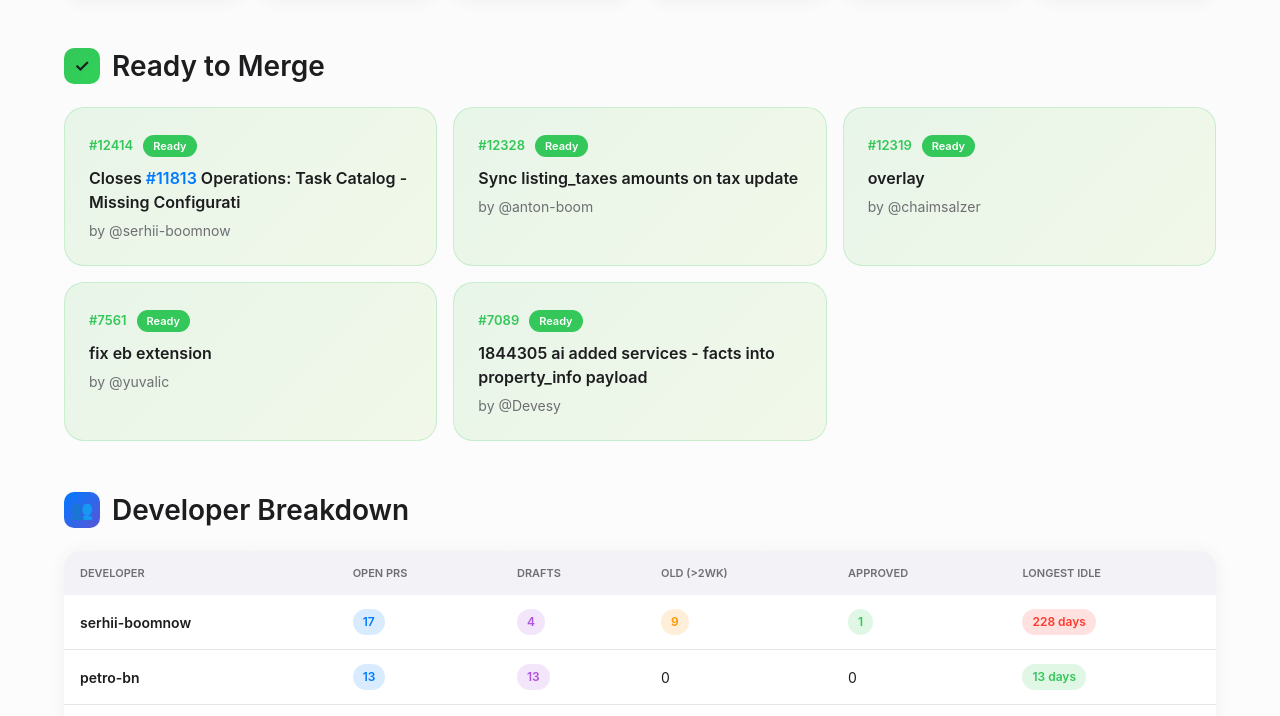
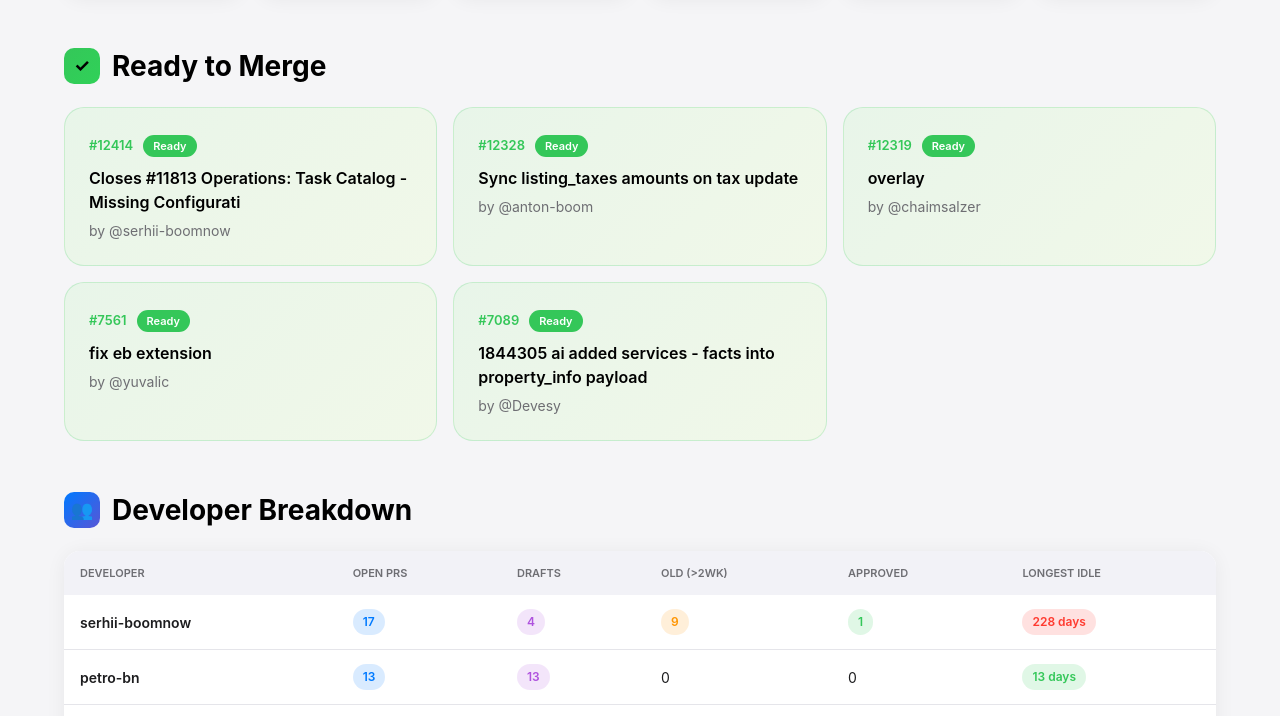
Before and after one commit to designedvr/pr-health-reports, a plain HTML site: page PR-Health-Report-2026-01-12.html in a window 1280 px wide. Shown: the part 468-1184 px from the top of the page. Drawn offline with Linux system fonts and the light colour scheme.

Commit message:
Add report for 2026-01-12

```diff
--- a/PR-Health-Report-2026-01-12.html
+++ b/PR-Health-Report-2026-01-12.html
@@ -21,15 +21,15 @@
             }
             body { background: #000; }
         }
-        body { font-family: -apple-system, BlinkMacSystemFont, sans-serif; background: linear-gradient(180deg, #FAFAFA 0%, #FFF 100%); color: var(--text-primary); line-height: 1.5; }
+        body { font-family: -apple-system, BlinkMacSystemFont, sans-serif; background: #F5F5F7; color: var(--text-primary); line-height: 1.5; }
         .container { max-width: 1200px; margin: 0 auto; padding: 40px 24px; }
         .header { text-align: center; margin-bottom: 48px; padding-bottom: 32px; border-bottom: 1px solid var(--border-color); }
         .header h1 { font-size: clamp(32px, 6vw, 52px); font-weight: 700; background: linear-gradient(135deg, var(--apple-blue), var(--apple-purple)); -webkit-background-clip: text; -webkit-text-fill-color: transparent; }
         .header .subtitle { font-size: 22px; color: var(--text-secondary); }
         .header .date { font-size: 14px; color: var(--text-tertiary); margin-top: 8px; }
         .section { margin-bottom: 48px; }
-        .section-title { font-size: 28px; font-weight: 600; margin-bottom: 20px; display: flex; align-items: center; gap: 12px; color: #1D1D1F !important; -webkit-text-fill-color: #1D1D1F !important; }
-        @media (prefers-color-scheme: dark) { .section-title { color: #F5F5F7 !important; -webkit-text-fill-color: #F5F5F7 !important; } }
+        .section-title { font-size: 28px; font-weight: 700; margin-bottom: 20px; display: flex; align-items: center; gap: 12px; color: #000000 !important; -webkit-text-fill-color: #000000 !important; }
+        @media (prefers-color-scheme: dark) { .section-title { color: #FFFFFF !important; -webkit-text-fill-color: #FFFFFF !important; } }
         .icon { width: 36px; height: 36px; border-radius: 10px; display: flex; align-items: center; justify-content: center; font-size: 18px; }
         .icon-blue { background: linear-gradient(135deg, #007AFF, #5856D6); }
         .icon-green { background: linear-gradient(135deg, #34C759, #30D158); }
@@ -45,7 +45,7 @@
         .stat-detail { font-size: 12px; color: var(--text-tertiary); margin-top: 4px; }
         .merge-cards { display: grid; grid-template-columns: repeat(auto-fit, minmax(300px, 1fr)); gap: 16px; }
         .merge-card { background: linear-gradient(135deg, #E8F5E9, #F1F8E9); border-radius: 20px; padding: 24px; border: 1px solid rgba(52, 199, 89, 0.2); }
-        .merge-card h3 { font-size: 16px; font-weight: 600; margin: 10px 0 6px; color: #1D1D1F !important; }
+        .merge-card h3 { font-size: 16px; font-weight: 600; margin: 10px 0 6px; color: #000000 !important; -webkit-text-fill-color: #000000 !important; }
         .merge-card .author { font-size: 14px; color: var(--text-secondary); }
         .merge-card .pr-number { font-size: 13px; color: var(--apple-green); font-weight: 600; text-decoration: none; }
         .merge-card .pr-number:hover { text-decoration: underline; }
```
Also changed, not shown: latest.html (+4 -4 lines).
